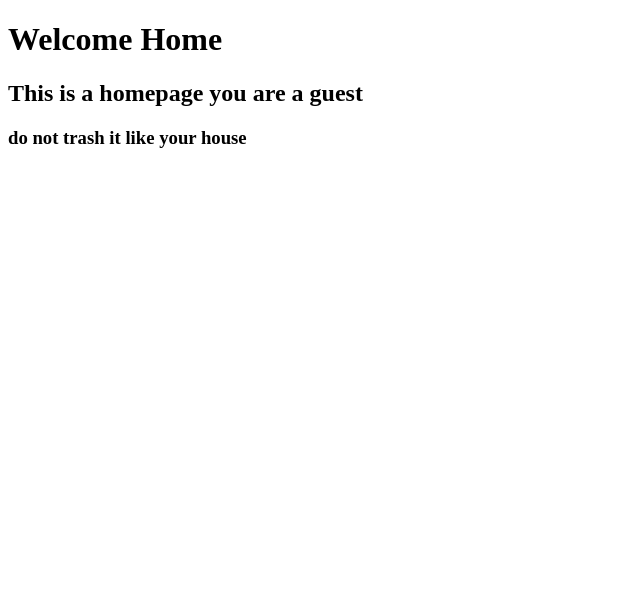
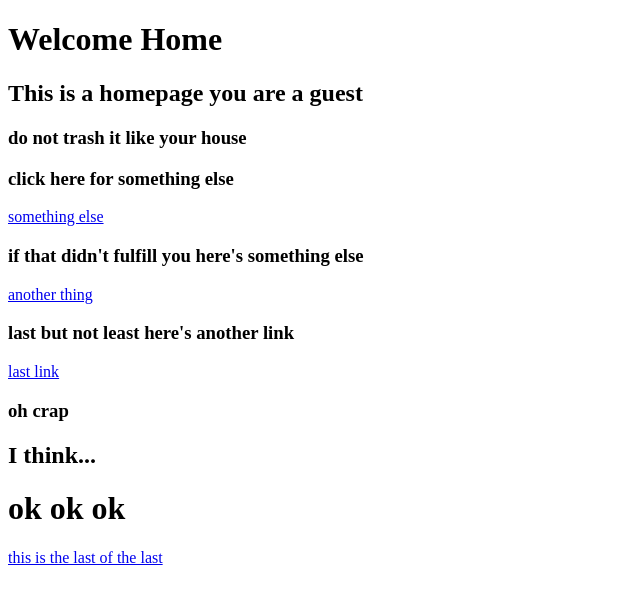
Before and after one commit to Bdawg1996/bonetest, a plain HTML site: page index.html in a window 1280 px wide. Shown: the whole page, without its empty margins (0-640 px from the left). Drawn offline with Linux system fonts and the light colour scheme.

Commit message:
Update index.html

```diff
--- a/index.html
+++ b/index.html
@@ -10,4 +10,15 @@
 <h2>This is a homepage you are a guest</h2>
 <h3>do not trash it like your house</h3>
 
+<h3>click here for something else</h3>
+<a href="./public/contact.html">something else</a>
+<h3>if that didn't fulfill you here's something else</h3>
+<a href="./public/about.html">another thing</a>
+<h3>last but not least here's another link</h3>
+<a href="./public/about.html">last link</a>
+<h3>oh crap</h3>
+<h2>I think...</h2>
+<h1>ok ok ok</h1>
+<a href="./public/birthday-invite.html">this is the last of the last</a>
+
 </body>
```
